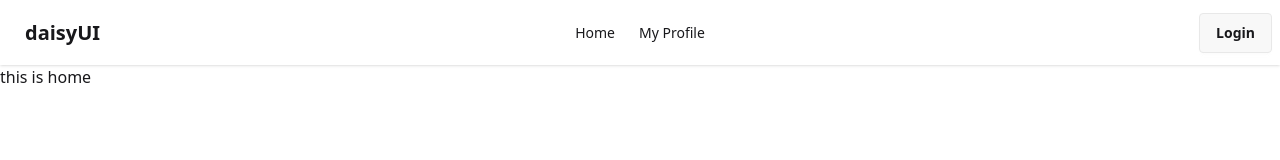
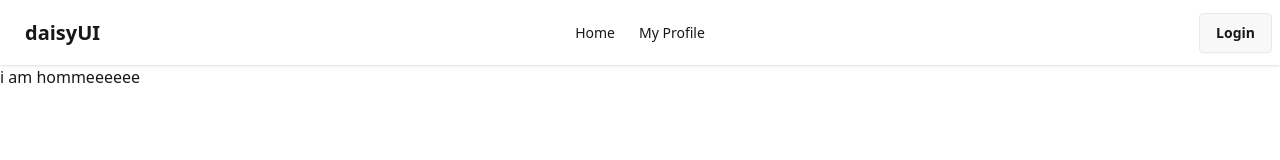
Before and after one commit to nayeem-94/SkillSwap-A-Local-Skill-Exchange-Platform, a React (Vite) app: page / in a window 1280 px wide. Shown: the top 160 px of the page. Built offline with nearby package versions, Linux system fonts and the light colour scheme.

Commit message:
fix the file formet

```diff
--- a/src/components/header/home/Home.jsx
+++ b/src/components/Home/Home.jsx
@@ -3,7 +3,7 @@ import React from 'react';
 const Home = () => {
     return (
         <div>
-            this is home
+            i am hommeeeeee
         </div>
     );
 };
--- a/src/components/header/Hearder.jsx
+++ b/src/components/header/Header.jsx
@@ -1,12 +1,12 @@
 import React from 'react';
 import Navbar from './Navber';
 
-const Hearder = () => {
+const Header = () => {
     return (
         <div>
-            <Navbar></Navbar>
+            <Navbar />
         </div>
     );
 };
 
-export default Hearder;
+export default Header;
--- a/src/layout/Homelayout.jsx
+++ b/src/layout/Homelayout.jsx
@@ -1,11 +1,11 @@
 import React from 'react';
 import { Outlet } from 'react-router';
-import Hearder from '../components/header/Hearder';
+import Header from '../components/header/Header';
 
 const Homelayout = () => {
     return (
         <div>
-            <Hearder></Hearder>
+            <Header></Header>
             <Outlet></Outlet>
         </div>
     );
--- a/src/router/router.jsx
+++ b/src/router/router.jsx
@@ -2,10 +2,9 @@ import { createBrowserRouter } from "react-router"
 import App from "../App";
 import { Children } from "react";
 import Homelayout from "../layout/Homelayout";
-import Hearder from "../components/header/Hearder";
-import Home from "../components/header/home/Home";
 import Dashboard from "../components/profile/Dashboard";
 import Login from "../components/acess setup/login";
+import Home from "../components/Home/Home";
 
 const router = createBrowserRouter([
     {
```
